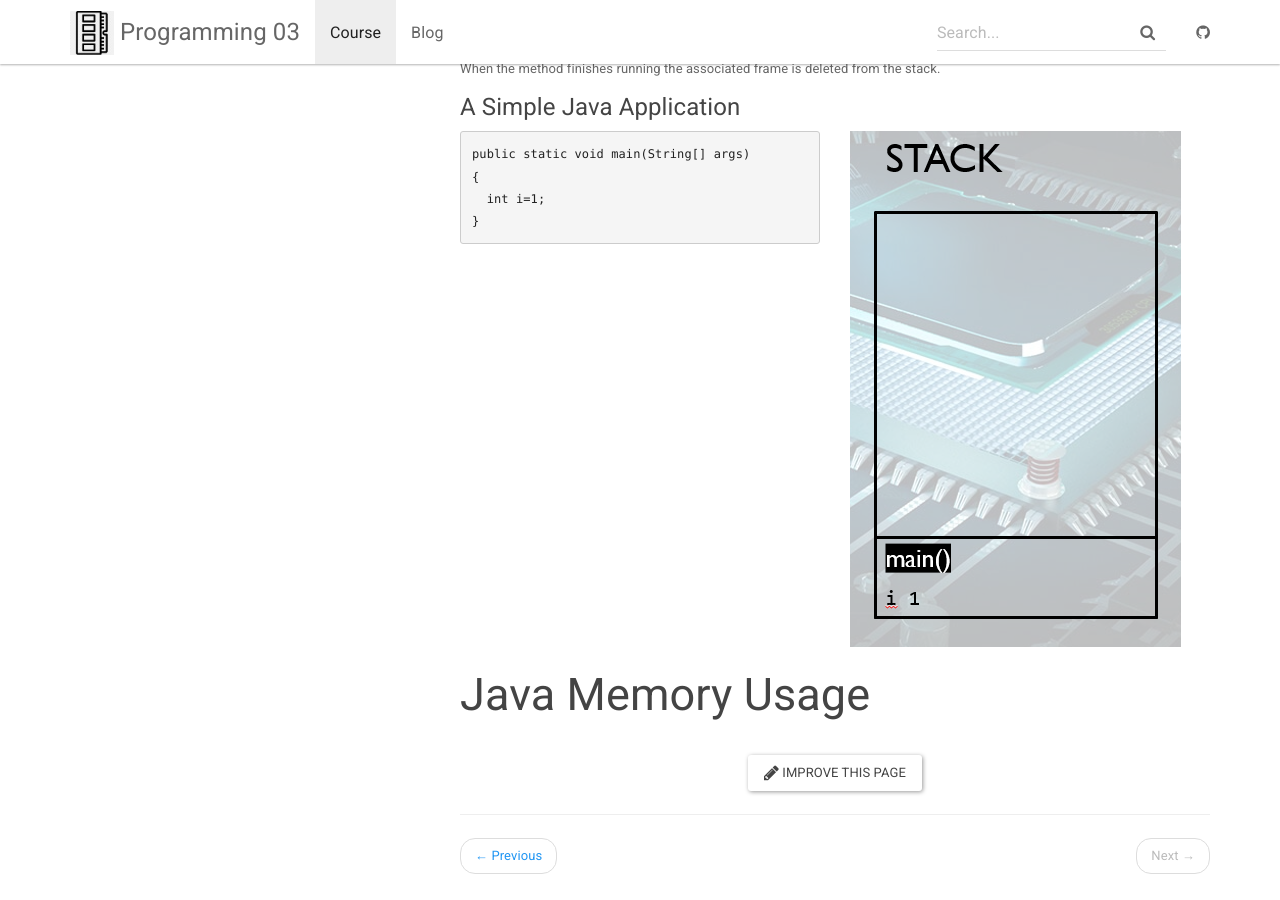
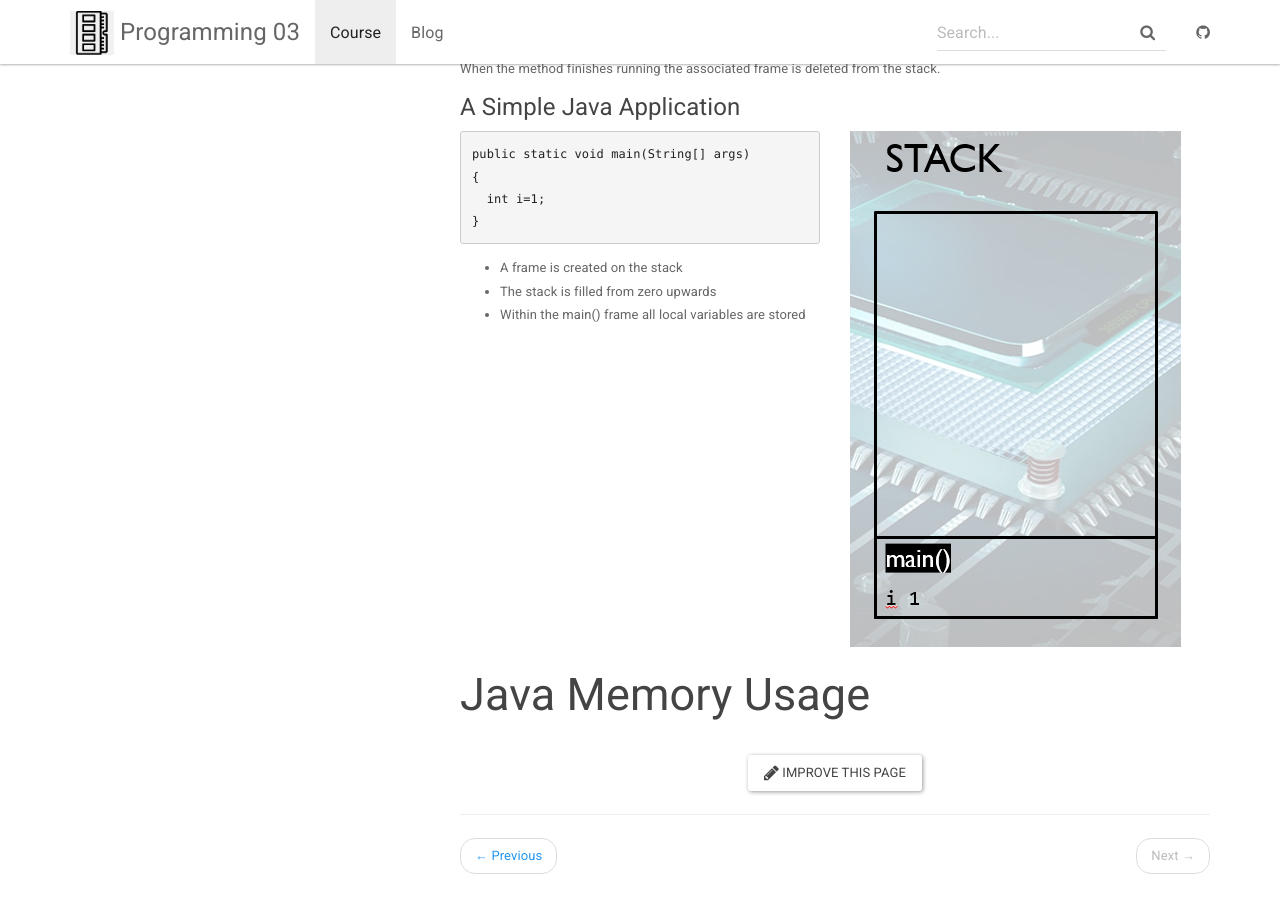
Before and after one commit to andyguestysj/prog03, a Jekyll site: the page built from _docs/topics/introduction.md, in a window 1280 px wide and 900 px high, scrolled down 2735 px. Built offline with Jekyll 4.4.1, drawn with Linux system fonts in a browser that asks for light colours.

Commit message:
git reference page

```diff
--- a/_docs/topics/introduction.md
+++ b/_docs/topics/introduction.md
@@ -79,6 +79,11 @@ The frame for a method call stores the parameters passed in a method call and al
   int i=1;
 }
 </code></pre>
+<ul>
+<li>A frame is created on the stack</li>
+<li>The stack is filled from zero upwards</li>
+<li>Within the main() frame all local variables are stored</li>
+</ul>
     </div>
     <div class="col-md-6">
 <img src="/assets/img/simple-java-stack-1.png" alt="simple java stack">
```
